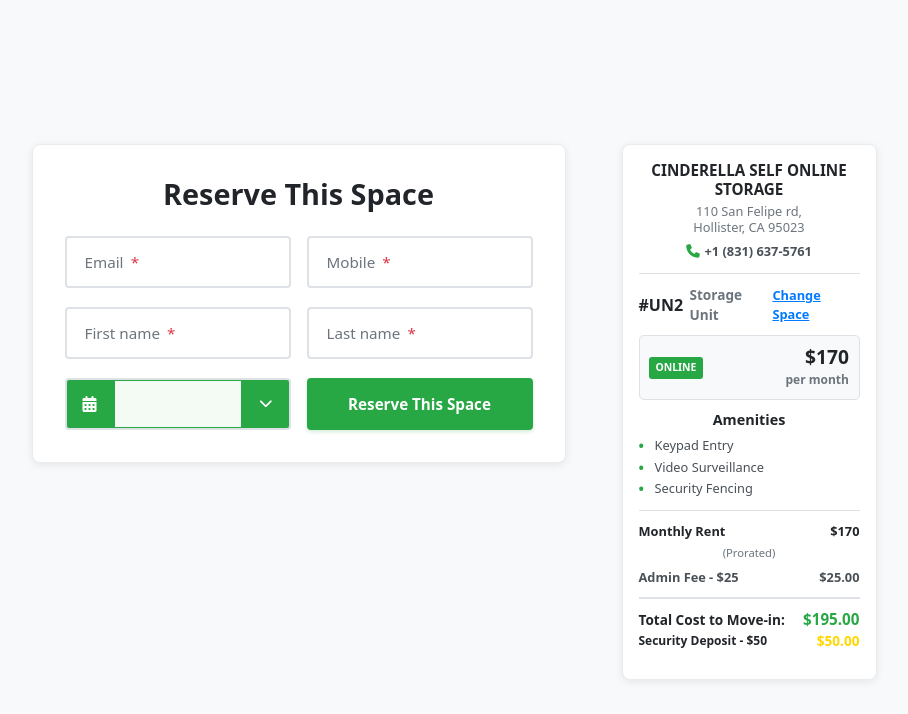
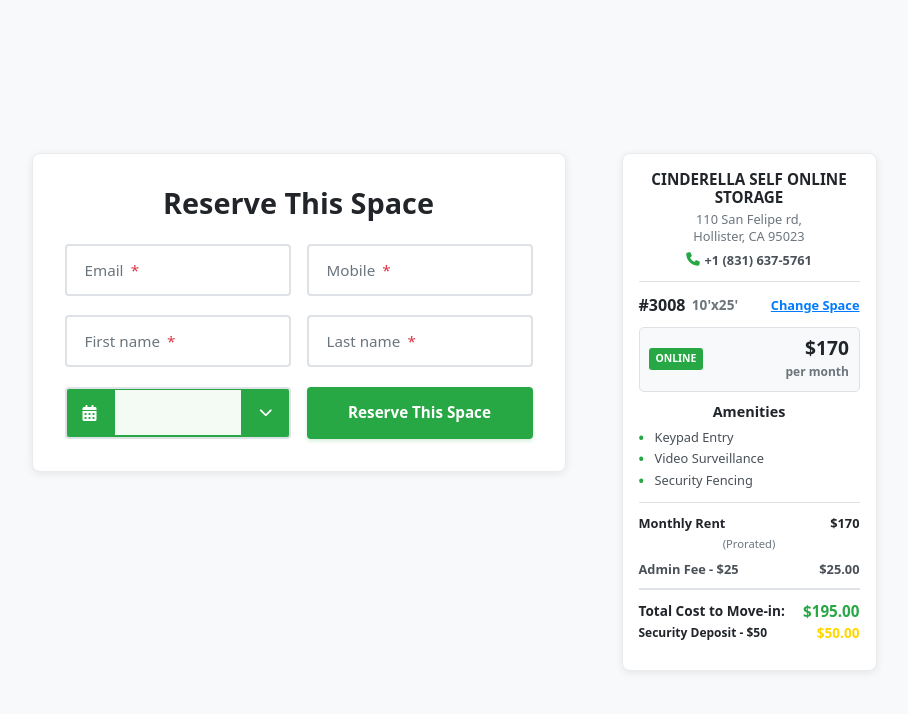
Before and after one commit to aquiiibbb/store-space-pr3, a React (Create React App) app: page /un2 in a window 1280 px wide. Shown: the top 714 px of the page, without its empty margins (186-1094 px from the left). Built offline with nearby package versions, Linux system fonts and the light colour scheme; no server answers.

Commit message:
Update storage unit number and size in un2.jsx

```diff
--- a/src/pages/un2.jsx
+++ b/src/pages/un2.jsx
@@ -353,8 +353,8 @@
                 <div className="space-info">
                   <div className="space-info__header">
                     <div className="space-info__details">
-                      <span className="space-info__number">#UN2</span>
-                      <span className="space-info__size">Storage Unit</span>
+                      <span className="space-info__number">#3008</span>
+                      <span className="space-info__size">10'x25'</span>
                     </div>
                     <a href="/rent" className="space-info__change-link">Change Space</a>
                   </div>
```
